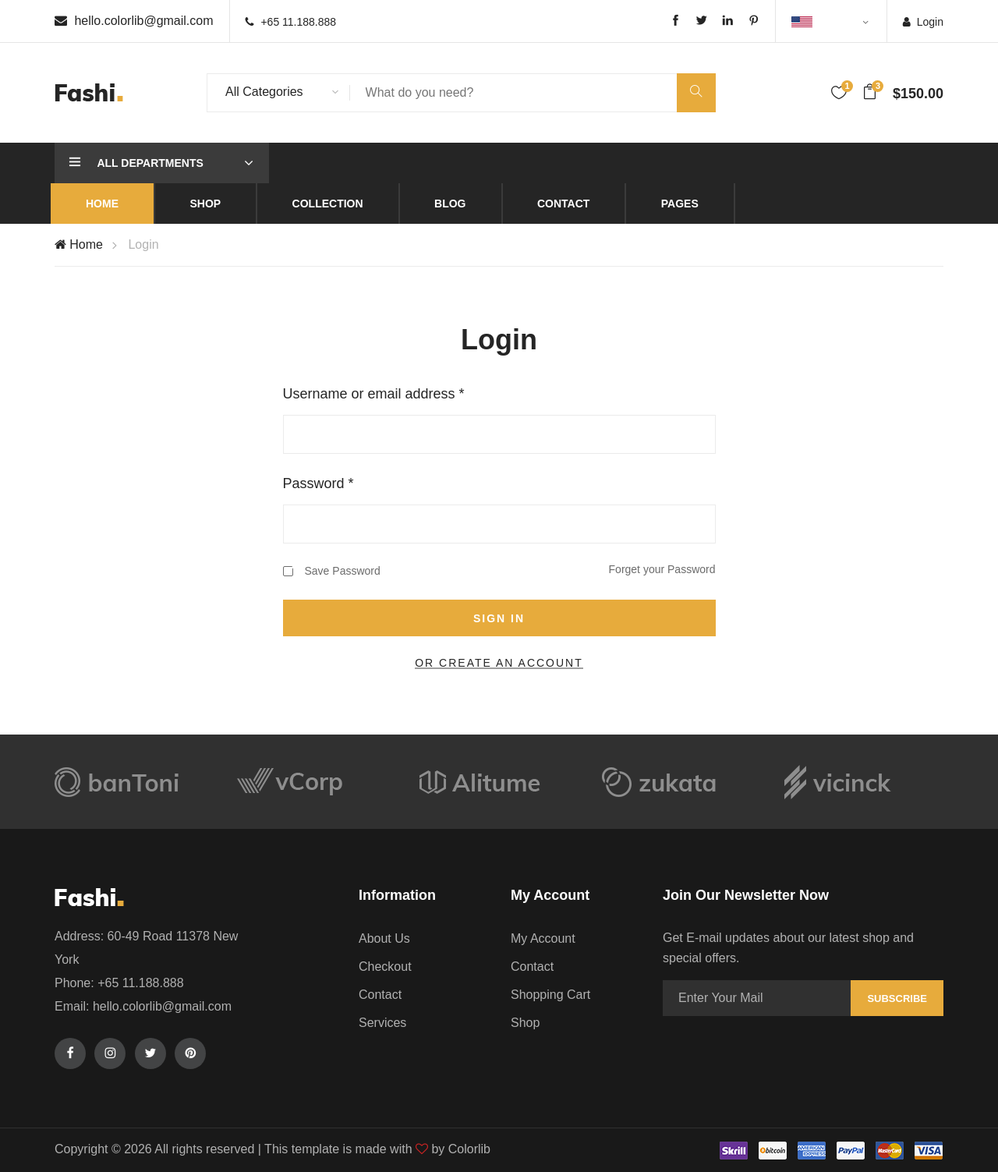
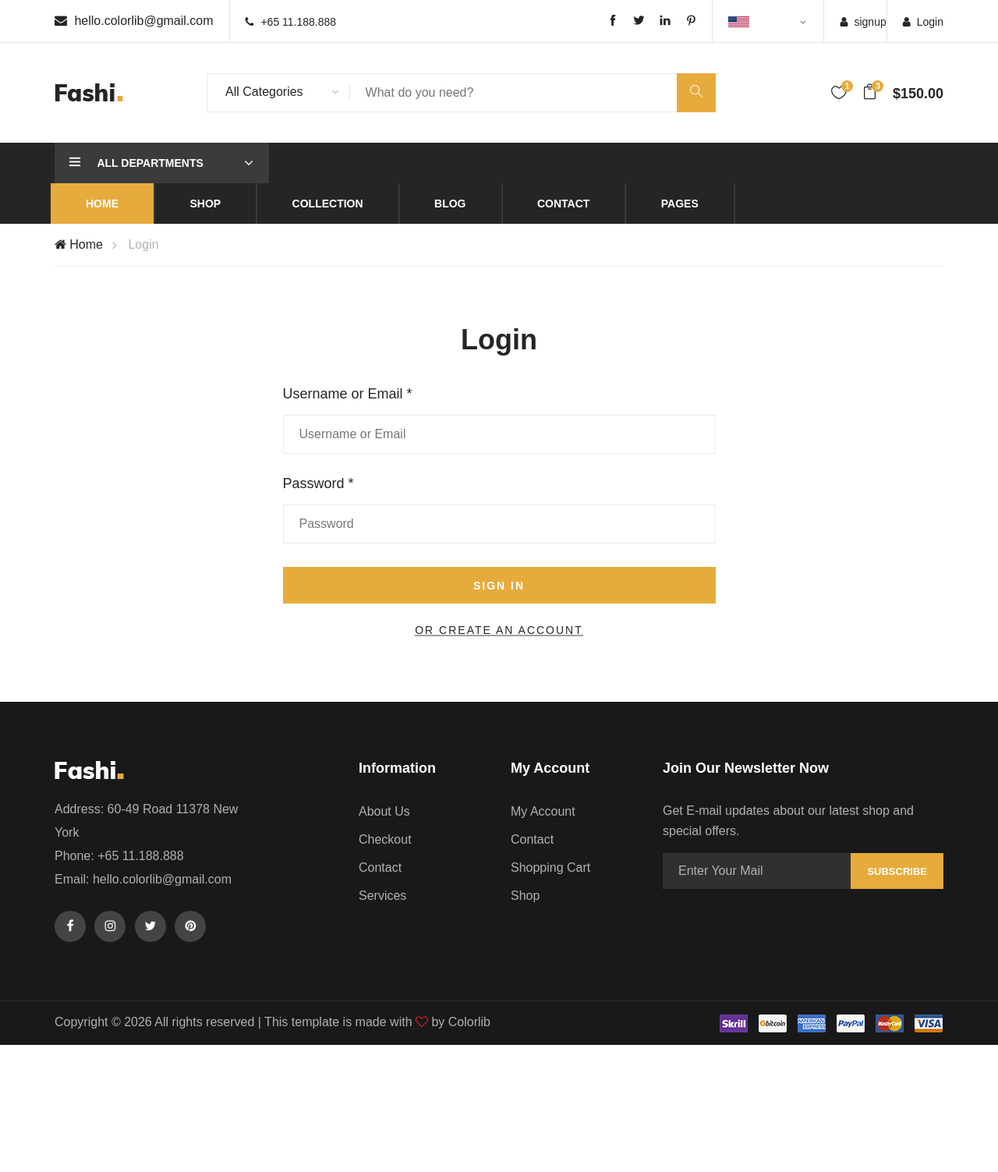
Before and after one commit to Amir-Pers/fashi-master, a Django app: page /accounts/login/ in a window 1280 px wide. Shown: the whole page at 78% size. After the commit the page ends 1340 px from the top, so only its background shows below. Run offline with Django 5.2, Linux system fonts and the light colour scheme; some libraries are stand-ins or nearby versions; some web fonts are replaced.

Commit message:
fixed login view

```diff
--- /dev/null
+++ b/accounts/forms.py
@@ -0,0 +1,32 @@
+from django import forms
+from django.contrib.auth.forms import AuthenticationForm
+from django.contrib.auth import get_user_model
+from django.db.models import Q
+
+User = get_user_model()
+
+class EmailOrUsernameAuthenticationForm(AuthenticationForm):
+    username = forms.CharField(
+        widget=forms.TextInput(attrs={'autofocus': True, 'placeholder': 'Username or Email'})
+    )
+    password = forms.CharField(
+    widget=forms.PasswordInput(attrs={'placeholder': 'Password'})
+    )
+
+
+    def clean(self):
+        username = self.cleaned_data.get('username')
+        password = self.cleaned_data.get('password')
+
+        if username and password:
+            try:
+                user = User.objects.get(Q(username=username) | Q(email=username))
+            except User.DoesNotExist:
+                raise forms.ValidationError('Please enter a correct username and password. Note that both fields may be case-sensitive.')
+
+            if not user.check_password(password):
+                raise forms.ValidationError('Please enter a correct username and password. Note that both fields may be case-sensitive.')
+
+            self.user_cache = user
+
+        return self.cleaned_data
--- a/accounts/views.py
+++ b/accounts/views.py
@@ -1,11 +1,31 @@
-from django.shortcuts import render
+from django.shortcuts import render, redirect
+from django.contrib.auth import authenticate, login
+from .forms import EmailOrUsernameAuthenticationForm
+from django.contrib import messages
 
 # Create your views here.
+
 def register(request):
     return render(request, 'accounts/register.html')
 
+
 def login_view(request):
-    return render(request, 'accounts/login.html')
+    if request.user.is_authenticated:
+        return redirect('/')
+
+    if request.method == "POST":
+        form = EmailOrUsernameAuthenticationForm(request=request, data=request.POST)
+
+        if form.is_valid():
+            user = form.get_user()
+            login(request, user)
+            return redirect('/')
+
+    else:
+        form = EmailOrUsernameAuthenticationForm()
+
+    return render(request, 'accounts/login.html', {'form': form})
+
 
 def my_account(request):
     return render(request, 'accounts/my-account.html')
--- a/templates/accounts/login.html
+++ b/templates/accounts/login.html
@@ -1,5 +1,6 @@
 {% extends 'base.html' %}
 {% load static %}
+
 {% block content %}
 <!-- Breadcrumb Section Begin -->
 <div class="breacrumb-section">
@@ -14,77 +15,55 @@
         </div>
     </div>
 </div>
-    <!-- Breadcrumb Form Section Begin -->
+<!-- Breadcrumb Section End -->
 
-    <!-- Register Section Begin -->
 <div class="register-login-section spad">
     <div class="container">
         <div class="row">
             <div class="col-lg-6 offset-lg-3">
                 <div class="login-form">
+
+                    {% if request.user.is_authenticated %}
+                        <h2>You are logged in as {{ request.user.username }}</h2>
+                    {% else %}
                         <h2>Login</h2>
-                        <form action="#">
+
+                        <form action="{% url 'accounts:login' %}" method="post">
+                            {% csrf_token %}
+
                             <div class="group-input">
-                                <label for="username">Username or email address *</label>
-                                <input type="text" id="username">
+                                <label>Username or Email *</label>
+                                {{ form.username }}
+                                {% if form.username.errors %}
+                                    <small class="text-danger">{{ form.username.errors.0 }}</small>
+                                {% endif %}
                             </div>
+
                             <div class="group-input">
-                                <label for="pass">Password *</label>
-                                <input type="text" id="pass">
+                                <label>Password *</label>
+                                {{ form.password }}
+                                {% if form.password.errors %}
+                                    <small class="text-danger">{{ form.password.errors.0 }}</small>
+                                {% endif %}
                             </div>
-                            <div class="group-input gi-check">
-                                <div class="gi-more">
-                                    <label for="save-pass">
-                                        Save Password
-                                        <input type="checkbox" id="save-pass">
-                                        <span class="checkmark"></span>
-                                    </label>
-                                    <a href="#" class="forget-pass">Forget your Password</a>
+
+                            {% if form.non_field_errors %}
+                                <div class="text-danger">
+                                    {{ form.non_field_errors.0 }}
                                 </div>
-                            </div>
+                            {% endif %}
+
                             <button type="submit" class="site-btn login-btn">Sign In</button>
                         </form>
+
                         <div class="switch-login">
                             <a href="{% url 'accounts:register' %}" class="or-login">Or Create An Account</a>
+                        </div>
+                    {% endif %}
+
                 </div>
             </div>
         </div>
     </div>
 </div>
-    </div>
-    <!-- Register Form Section End -->
-
-    <!-- Partner Logo Section Begin -->
-    <div class="partner-logo">
-        <div class="container">
-            <div class="logo-carousel owl-carousel">
-                <div class="logo-item">
-                    <div class="tablecell-inner">
-                        <img src="{% static 'img/logo-carousel/logo-1.png' %}" alt="">
-                    </div>
-                </div>
-                <div class="logo-item">
-                    <div class="tablecell-inner">
-                        <img src="{% static 'img/logo-carousel/logo-2.png' %}" alt="">
-                    </div>
-                </div>
-                <div class="logo-item">
-                    <div class="tablecell-inner">
-                        <img src="{% static 'img/logo-carousel/logo-3.png' %}" alt="">
-                    </div>
-                </div>
-                <div class="logo-item">
-                    <div class="tablecell-inner">
-                        <img src="{% static 'img/logo-carousel/logo-4.png' %}" alt="">
-                    </div>
-                </div>
-                <div class="logo-item">
-                    <div class="tablecell-inner">
-                        <img src="{% static 'img/logo-carousel/logo-5.png' %}" alt="">
-                    </div>
-                </div>
-            </div>
-        </div>
-    </div>
-    <!-- Partner Logo Section End -->
 {% endblock %}
--- a/templates/base.html
+++ b/templates/base.html
@@ -71,7 +71,12 @@
                     </div>
                 </div>
                 <div class="ht-right">
+                    {% if request.user.is_authenticated %}
+                    <a href="{% url 'accounts:login' %}" class="login-panel"><i class="fa fa-user"></i>Logout</a>
+                    {% else %}
                     <a href="{% url 'accounts:login' %}" class="login-panel"><i class="fa fa-user"></i>Login</a>
+                    <a href="{% url 'accounts:login' %}" class="login-panel"><i class="fa fa-user"></i>signup</a>
+                    {% endif %}
                     <div class="lan-selector">
                         <select class="language_drop" name="countries" id="countries" style="width:300px;">
                             <option value='yt' data-image="{% static 'img/flag-1.jpg' %}" data-imagecss="flag yt"
```
Lines whose indentation alone changed are shown as unchanged.
